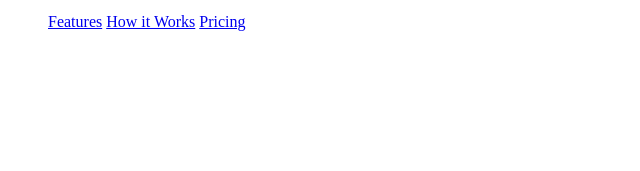
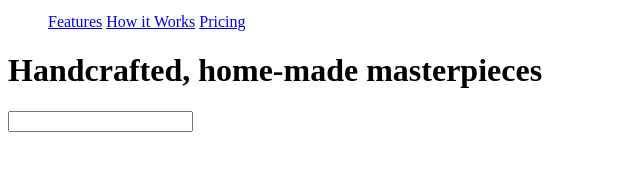
Before and after one commit to felix2003ndumba/product_Landing_Page, a plain HTML site: page index.html in a window 1280 px wide. Shown: the part 311-482 px from the top of the page, without its empty margins (0-640 px from the left). Drawn offline with Linux system fonts and the light colour scheme.

Commit message:
additions

```diff
--- a/index.html
+++ b/index.html
@@ -3,7 +3,7 @@
     <meta charset="UTF-8">
     <meta http-equiv="X-UA-Compatible" content="IE=edge">
     <meta name="viewport" content="width=device-width, initial-scale=1.0">
-    <title>Product Landing pa</title>
+    <title>Product Landing page</title>
 </head>
 <body>
     <header id="header">
@@ -16,5 +16,16 @@
         </ul>
     </nav>
     </header>
+    <div id="contaner">
+
+        <h1>Handcrafted, home-made masterpieces</h1>
+        <form id="form">
+            <input id="email" type="text">
+        </form>
+    </div>
+
+
+
+
 </body>
 </html>
```
